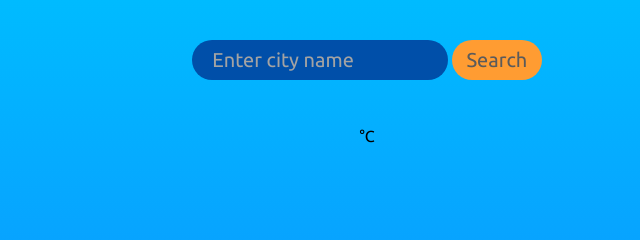
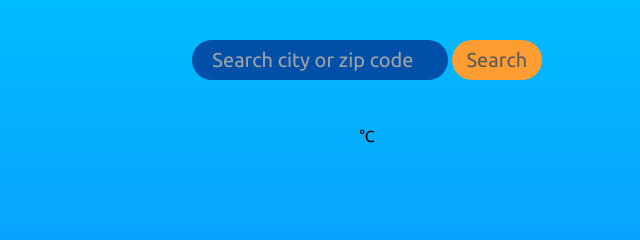
Before and after one commit to fmguerrero96/weatherApp, a website built with webpack: page dist/index.html in a window 1280 px wide. Shown: the top 240 px of the page, 273-913 px from the left. Built offline with nearby package versions, Linux system fonts and the light colour scheme; no server answers.

Commit message:
Edit placeholder text on search bar

```diff
--- a/dist/index.html
+++ b/dist/index.html
@@ -11,7 +11,7 @@
 <body>
     <div class="content">
         <div class="searchContainer">
-            <input class="searchCity" type="text" placeholder="Enter city name">
+            <input class="searchCity" type="text" placeholder="Search city or zip code">
             <button class="submitCity">Search</button>
         </div>
         <div class="location">
```
